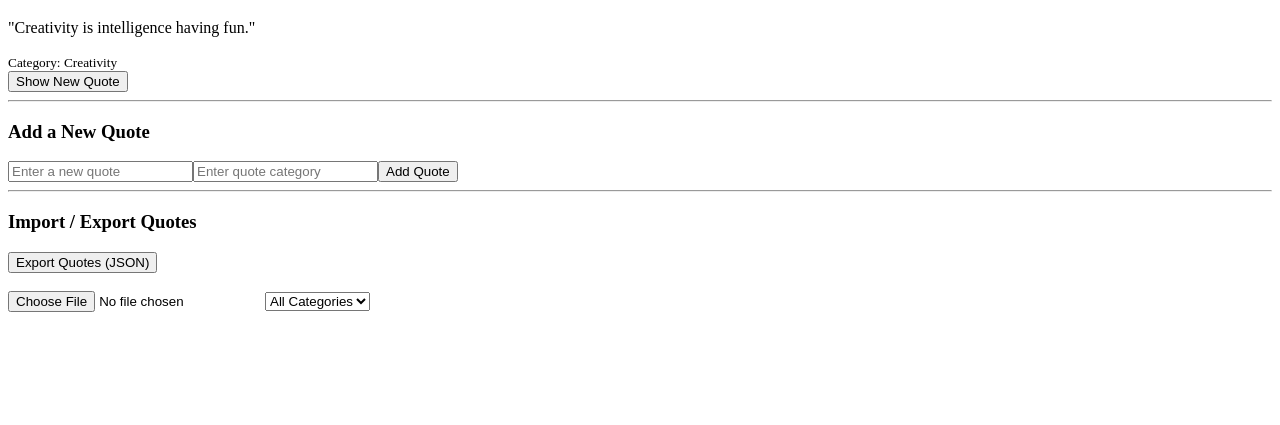
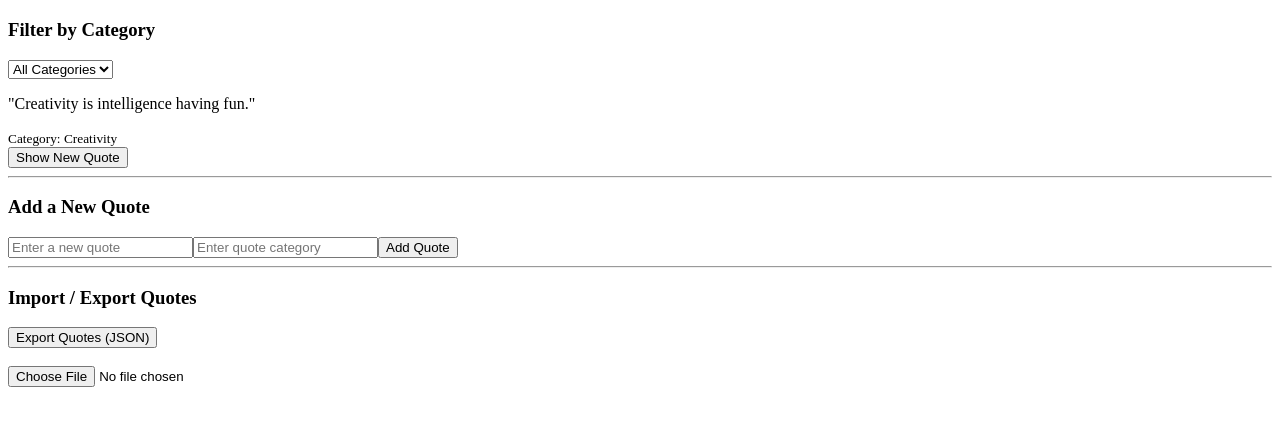
Before and after one commit to maryamh19/alx_fe_javascript, a plain HTML site: page dom-manipulation/index.html in a window 1280 px wide. Shown: the part 61-486 px from the top of the page. Drawn offline with Linux system fonts and the light colour scheme.

Commit message:
Update index.html

```diff
--- a/dom-manipulation/index.html
+++ b/dom-manipulation/index.html
@@ -9,10 +9,17 @@
 
   <h1>Dynamic Quote Generator</h1>
 
+  <!-- Notification -->
+  <div id="notification"></div>
+
+  <!-- Filter Section -->
+  <h3>Filter by Category</h3>
+  <select id="categoryFilter" onchange="filterQuotes()">
+    <option value="all">All Categories</option>
+  </select>
+
   <!-- Quote Display -->
   <div id="quoteDisplay"></div>
-
-  <!-- Show Random Quote Button -->
   <button id="newQuote">Show New Quote</button>
 
   <hr />
@@ -25,24 +32,16 @@
 
   <!-- Import / Export Section -->
   <h3>Import / Export Quotes</h3>
-
   <button onclick="exportToJson()">Export Quotes (JSON)</button>
-
   <br /><br />
-
   <input
     type="file"
     id="importFile"
     accept=".json"
     onchange="importFromJsonFile(event)"
   />
-<select id="categoryFilter" onchange="filterQuotes()">
-    <option value="all">All Categories</option>
-    <!-- Dynamically populated categories -->
-  </select>
 
   <!-- JavaScript -->
   <script src="script.js"></script>
-
 </body>
 </html>
```
